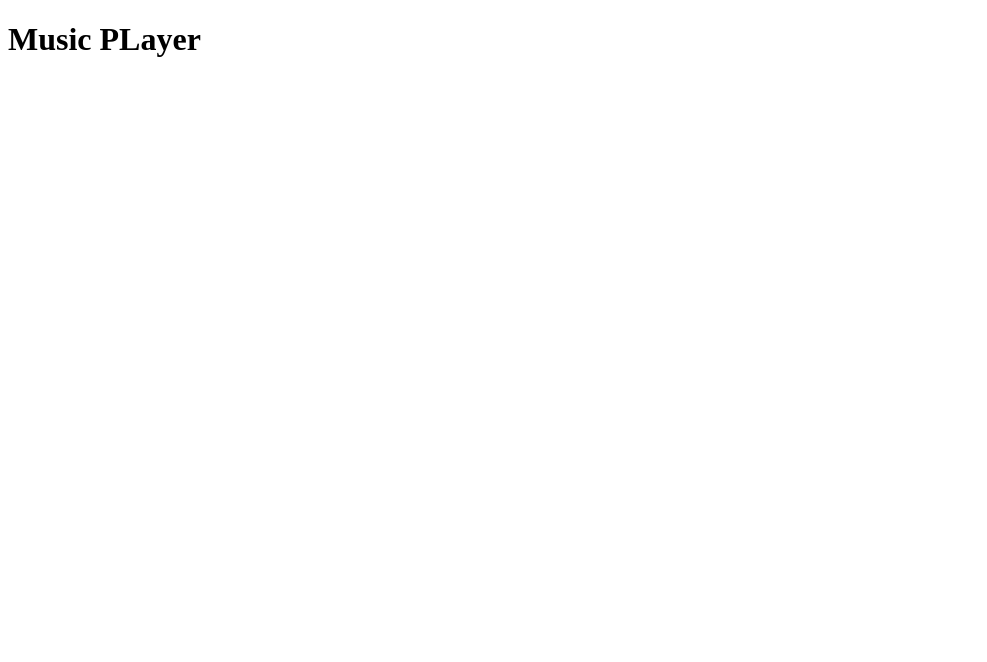
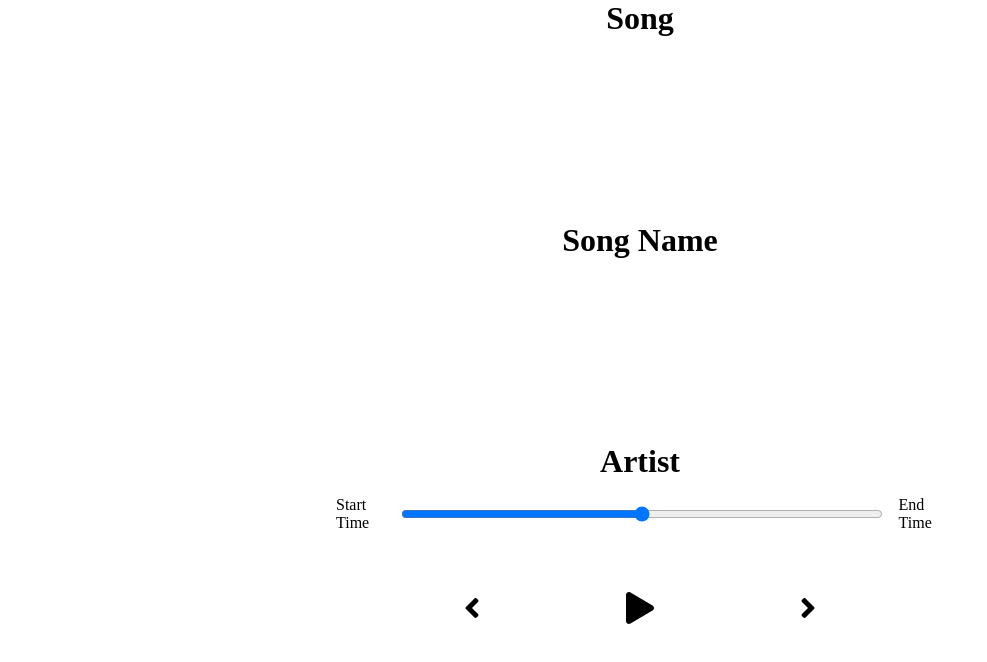
Before and after one commit to haikelfd/Music-Player-React, a React (Create React App) app in the folder music-player/music-react/: page / in a window 1280 px wide. Shown: the top 662 px of the page, without its empty margins (0-987 px from the left). Built offline with nearby package versions, Linux system fonts and the light colour scheme.

Commit message:
Basic UI

```diff
--- a/music-player/music-react/package.json
+++ b/music-player/music-react/package.json
@@ -3,12 +3,17 @@
   "version": "0.1.0",
   "private": true,
   "dependencies": {
+    "@fortawesome/fontawesome-svg-core": "^1.2.35",
+    "@fortawesome/free-solid-svg-icons": "^5.15.3",
+    "@fortawesome/react-fontawesome": "^0.1.14",
     "@testing-library/jest-dom": "^5.14.1",
     "@testing-library/react": "^11.2.7",
     "@testing-library/user-event": "^12.8.3",
+    "node-sass": "^6.0.1",
     "react": "^17.0.2",
     "react-dom": "^17.0.2",
     "react-scripts": "4.0.3",
+    "uuid": "^8.3.2",
     "web-vitals": "^1.1.2"
   },
   "scripts": {
--- a/music-player/music-react/src/App.js
+++ b/music-player/music-react/src/App.js
@@ -1,11 +1,22 @@
-import  React from "react";
+import  React,{useState} from "react";
+//Adding components:
+import "./styles/app.scss";
+//Adding components:
+import Player from "./Components/Player";
+import Song from "./Components/Song";
+//Import util
+import data from "./util";
 
 function App() {
+  //state
+  const [songs, setSong] = useState(data())
   return (
     <div className="App">
-  <h1> Music PLayer </h1>
+      <Song/>
+      <Player/>
+
     </div>
-  );
+ );
 }
 
 export default App;
--- /dev/null
+++ b/music-player/music-react/src/Components/Player.js
@@ -0,0 +1,23 @@
+import React from 'react';
+import {FontAwesomeIcon} from "@fortawesome/react-fontawesome";
+import {faPlay, faAngleLeft, faAngleRight} from "@fortawesome/free-solid-svg-icons";
+
+
+const Player = () =>{
+    return(
+        <div className="Player">
+<div className ="time-control">
+<p> Start Time</p>
+<input type="range"/>
+<p> End Time</p>
+</div>
+<div className="play-control">
+    <FontAwesomeIcon className="skip-back" size="2x"icon={faAngleLeft}/>
+    <FontAwesomeIcon className="Play" size="2x"icon={faPlay}/>
+    <FontAwesomeIcon className="skip-forward" size="2x" icon={faAngleRight}/>
+
+</div>
+</div>
+    );
+}
+export default Player ;
--- /dev/null
+++ b/music-player/music-react/src/Components/Song.js
@@ -0,0 +1,13 @@
+import React from 'react';
+
+
+const Song= () =>{
+    return(
+        <div className="Song-container">
+<h1 > Song</h1>
+<h1> Song Name</h1>
+<h1>Artist</h1>
+</div>
+    );
+}
+export default Song ;
--- /dev/null
+++ b/music-player/music-react/src/styles/_player.scss
@@ -0,0 +1,28 @@
+.Player{
+    min-height: 20vh;
+    display: flex;
+    flex-direction: column;
+    align-items: center;
+    justify-content: space-between;
+}
+.time-control{
+    width:50%;
+    display: flex;
+    input{
+        width:100%;
+        padding: 1rem 2rem;
+    }
+    p{
+        padding: 1rem;
+    }
+}
+.play-control{
+    display: flex;
+    justify-content: space-between;
+    align-items: center;
+    padding: 1rem;
+    width: 30%;
+    svg{
+        cursor:pointer;
+    }
+}
--- /dev/null
+++ b/music-player/music-react/src/styles/_song.scss
@@ -0,0 +1,7 @@
+.Song-container {
+    min-height: 60vh;
+     display: flex ;
+    flex-direction: column;
+    align-items: center;
+    justify-content: space-between;
+}
--- a/music-player/music-react/src/styles/app.scss
+++ b/music-player/music-react/src/styles/app.scss
@@ -1,5 +1,8 @@
 *{
     margin:0;
     padding: 0;
-    box-sizing:border-box;
+    box-sizing: border-box;
 }
+
+@import  "./song";
+@import "./player";
--- /dev/null
+++ b/music-player/music-react/src/util.js
@@ -0,0 +1,69 @@
+import { v4 as uuidv4 } from "uuid";
+function chillHop() {
+  return [
+    {
+      name: "Beaver Creek",
+      cover:
+        "https://chillhop.com/wp-content/uploads/2020/09/0255e8b8c74c90d4a27c594b3452b2daafae608d-1024x1024.jpg",
+      artist: "Aso, Middle School, Aviino",
+      audio: "https://mp3.chillhop.com/serve.php/?mp3=10075",
+      color: ["#205950", "#2ab3bf"],
+      id: uuidv4(),
+      active: true,
+    },
+    {
+      name: "Daylight",
+      cover:
+        "https://chillhop.com/wp-content/uploads/2020/07/ef95e219a44869318b7806e9f0f794a1f9c451e4-1024x1024.jpg",
+      artist: "Aiguille",
+      audio: "https://mp3.chillhop.com/serve.php/?mp3=9272",
+      color: ["#EF8EA9", "#ab417f"],
+      id: uuidv4(),
+      active: false,
+    },
+    {
+      name: "Keep Going",
+      cover:
+        "https://chillhop.com/wp-content/uploads/2020/07/ff35dede32321a8aa0953809812941bcf8a6bd35-1024x1024.jpg",
+      artist: "Swørn",
+      audio: "https://mp3.chillhop.com/serve.php/?mp3=9222",
+      color: ["#CD607D", "#c94043"],
+      id: uuidv4(),
+      active: false,
+    },
+    {
+      name: "Nightfall",
+      cover:
+        "https://chillhop.com/wp-content/uploads/2020/07/ef95e219a44869318b7806e9f0f794a1f9c451e4-1024x1024.jpg",
+      artist: "Aiguille",
+      audio: "https://mp3.chillhop.com/serve.php/?mp3=9148",
+      color: ["#EF8EA9", "#ab417f"],
+      id: uuidv4(),
+      active: false,
+    },
+    {
+      name: "Reflection",
+      cover:
+        "https://chillhop.com/wp-content/uploads/2020/07/ff35dede32321a8aa0953809812941bcf8a6bd35-1024x1024.jpg",
+      artist: "Swørn",
+      audio: "https://mp3.chillhop.com/serve.php/?mp3=9228",
+      color: ["#CD607D", "#c94043"],
+      id: uuidv4(),
+      active: false,
+    },
+    {
+      name: "Under the City Stars",
+      cover:
+        "https://chillhop.com/wp-content/uploads/2020/09/0255e8b8c74c90d4a27c594b3452b2daafae608d-1024x1024.jpg",
+      artist: "Aso, Middle School, Aviino",
+      audio: "https://mp3.chillhop.com/serve.php/?mp3=10074",
+      color: ["#205950", "#2ab3bf"],
+      id: uuidv4(),
+      active: false,
+    },
+    //ADD MORE HERE
+
+  ];
+}
+
+export default chillHop;
```
Also changed, not shown: 1 other file (tests, documents, lock files or other folders).
